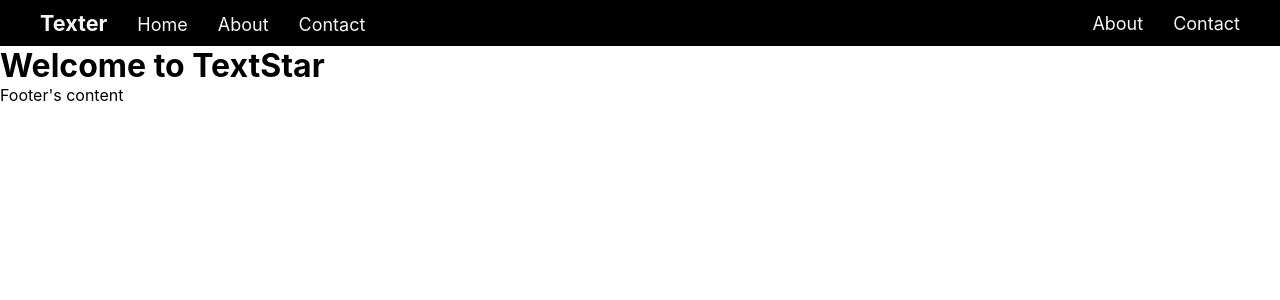
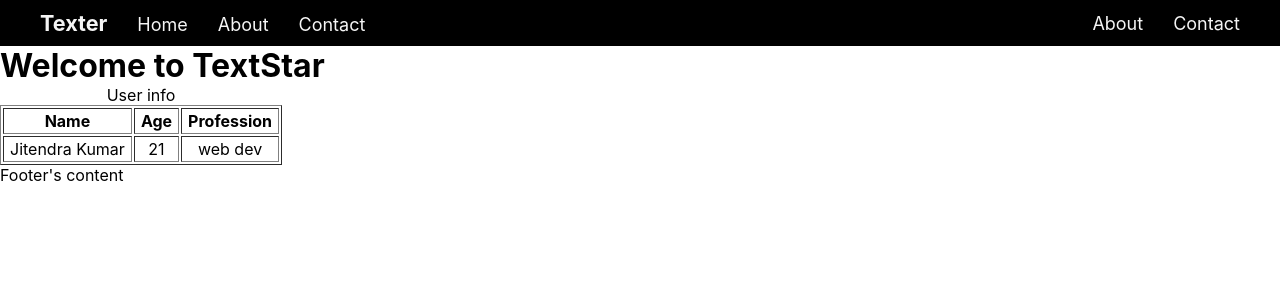
Before and after one commit to Jitendra1mp4/lucky-birthday, a React (Create React App) app: page / in a window 1280 px wide. Shown: the top 300 px of the page. Built offline with nearby package versions, Linux system fonts and the light colour scheme.

Commit message:
example : passing object ass prop

```diff
--- a/src/App.css
+++ b/src/App.css
@@ -71,3 +71,8 @@
  position: relative;
  right: 0px;
 }
+
+.table-users th,td{
+  text-align: center;
+  padding: 2px 6px;
+}
--- a/src/App.js
+++ b/src/App.js
@@ -1,13 +1,19 @@
-import React from 'react';
-import './App.css'
-import Navbar from './Components/Navbar'
-import Main from './Components/Main'
-import Footer from './Components/Footer'
+import React from "react";
+import "./App.css";
+import Navbar from "./Components/Navbar";
+import Main from "./Components/Main";
+import Footer from "./Components/Footer";
 function App() {
+  // a simple object
+  let info = {
+    name: "Jitendra Kumar",
+    age: 21,
+    profession: "web dev",
+  };
   return (
     <React.Fragment>
       <Navbar />
-      <Main appName="TextStar"/>
+      <Main appName="TextStar" userInfo={info} />
       <Footer />
     </React.Fragment>
   );
--- a/src/Components/Main.js
+++ b/src/Components/Main.js
@@ -1,19 +1,31 @@
-import PropTypes from 'prop-types'
+import PropTypes from "prop-types";
 
 function Main(props) {
   return (
     <main>
       <div className="container">
-                <h1 id="heading">
-                    Welcome to {props.appName}
-                </h1>
-                <div className="textBox" id='textBox'>
-
+        <h1 id="heading">Welcome to {props.appName}</h1>
+        <div className="div-user-info">
+          <table border="1" className="table-users">
+            <caption>User info</caption>
+            <thead>
+              <tr>
+                <th>Name</th>
+                <th>Age</th>
+                <th>Profession</th>
+              </tr>
+            </thead>
+            <tbody>
+              <tr>
+                <td>{props.userInfo.name}</td>
+                <td>{props.userInfo.age}</td>
+                <td>{props.userInfo.profession}</td>
+              </tr>
+            </tbody>
+          </table>
         </div>
       </div>
     </main>
-    ) ;
+  );
 }
-
-
-export default Main ;
+export default Main;
```
Lines whose indentation alone changed are shown as unchanged.
